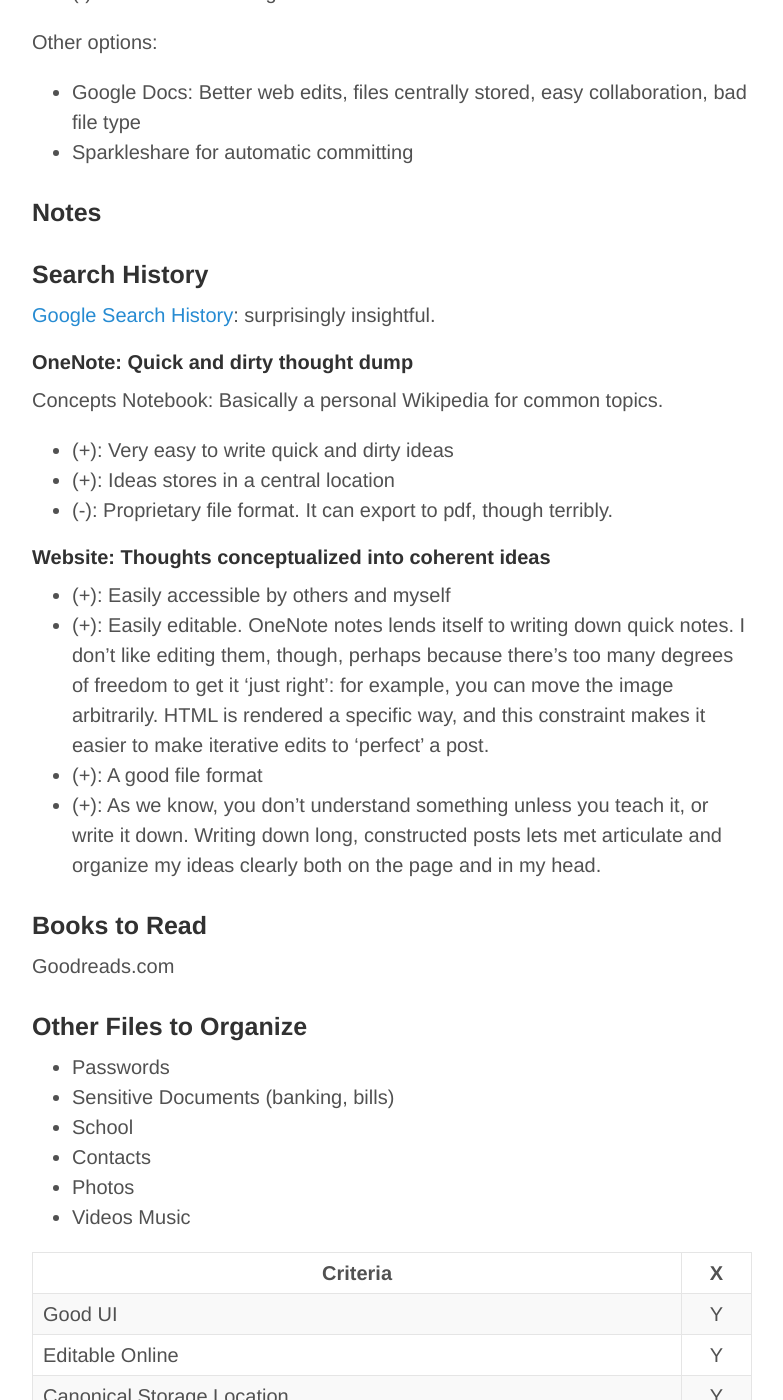
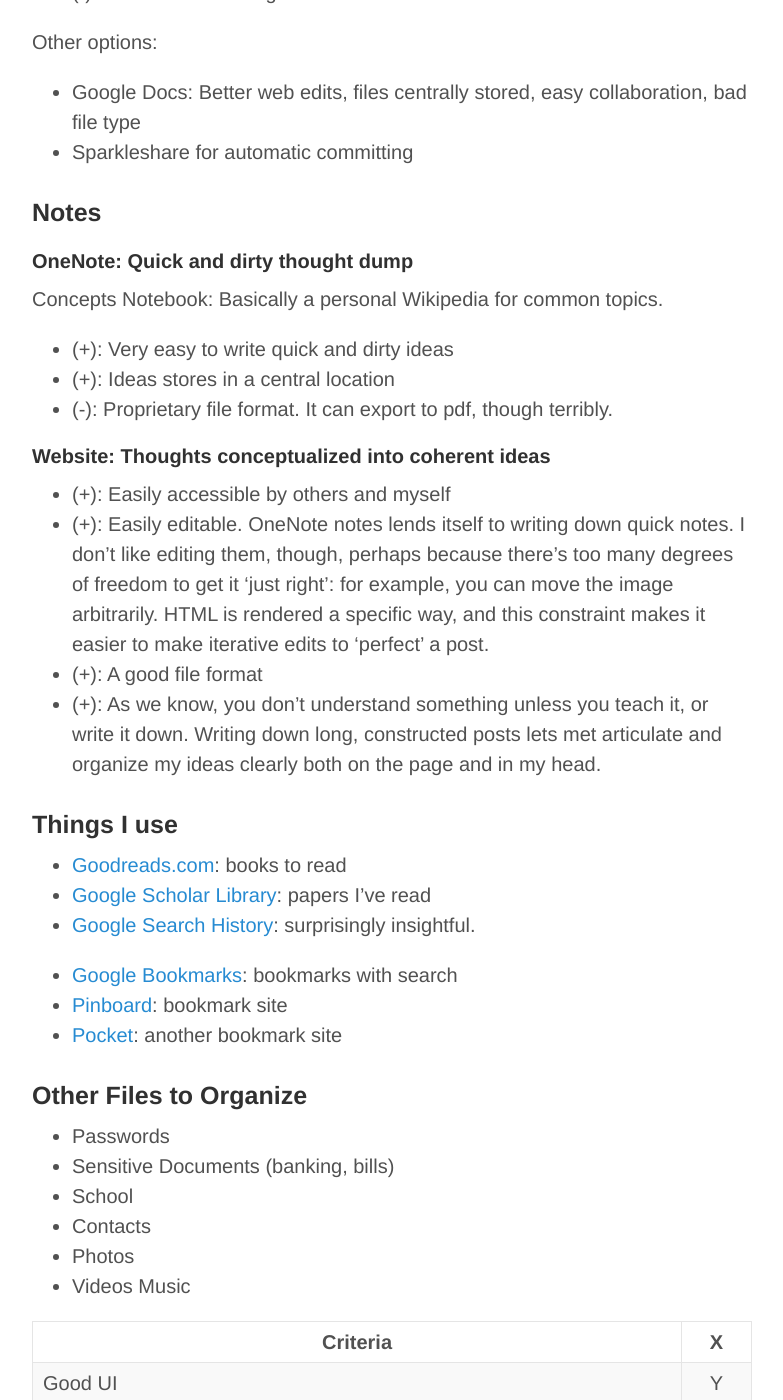
Before and after one commit to victorgan/victorgan.github.io, a Jekyll site: the page built from _posts/2014-09-15-organizing-files.md, in a window 1280 px wide and 1400 px high, scrolled down 1299 px. Shown: the whole window, without its empty margins (248-1031 px from the left). Built offline with Jekyll 4.4.1, drawn with Linux system fonts in a browser that asks for light colours; nearby versions of some CDN libraries; library files that are not in the unit come from our copies; comment, search, counter and statistics services are not loaded.

Commit message:
Update 2014-09-15-organizing-files.md

```diff
--- a/_posts/2014-09-15-organizing-files.md
+++ b/_posts/2014-09-15-organizing-files.md
@@ -50,9 +50,6 @@
 
 ### Notes
 
-### Search History
-
-[Google Search History](http://www.google.com/history/lookup?q=&output=rss&num=1000): surprisingly insightful.
 
 #### OneNote: Quick and dirty thought dump
 
@@ -69,8 +66,16 @@
 - (+): A good file format
 - (+): As we know, you don't understand something unless you teach it, or write it down. Writing down long, constructed posts lets met articulate and organize my ideas clearly both on the page and in my head.
 
-### Books to Read
-Goodreads.com
+### Things I use
+
+- [Goodreads.com](http://goodreads.com): books to read
+- [Google Scholar Library](http://scholar.google.ca/scholar?scilib=1&hl=en&as_sdt=0,5): papers I've read
+- [Google Search History](http://www.google.com/history/lookup?q=&output=rss&num=1000): surprisingly insightful.
+
+- [Google Bookmarks](https://www.google.ca/bookmarks/): bookmarks with search
+- [Pinboard](https://pinboard.in/): bookmark site
+- [Pocket](http://getpocket.com/a/queue/): another bookmark site
+
 
 ### Other Files to Organize
 
```
